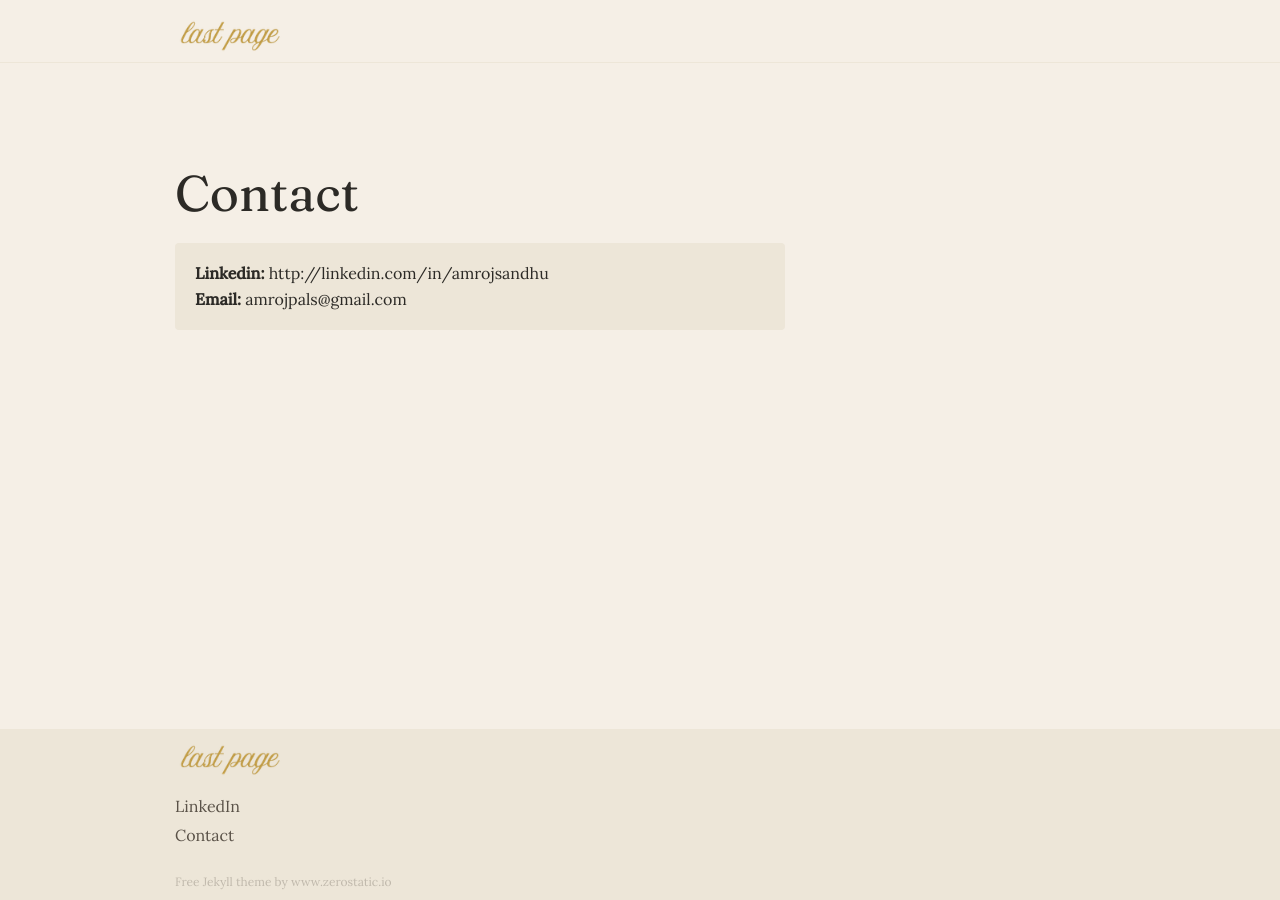
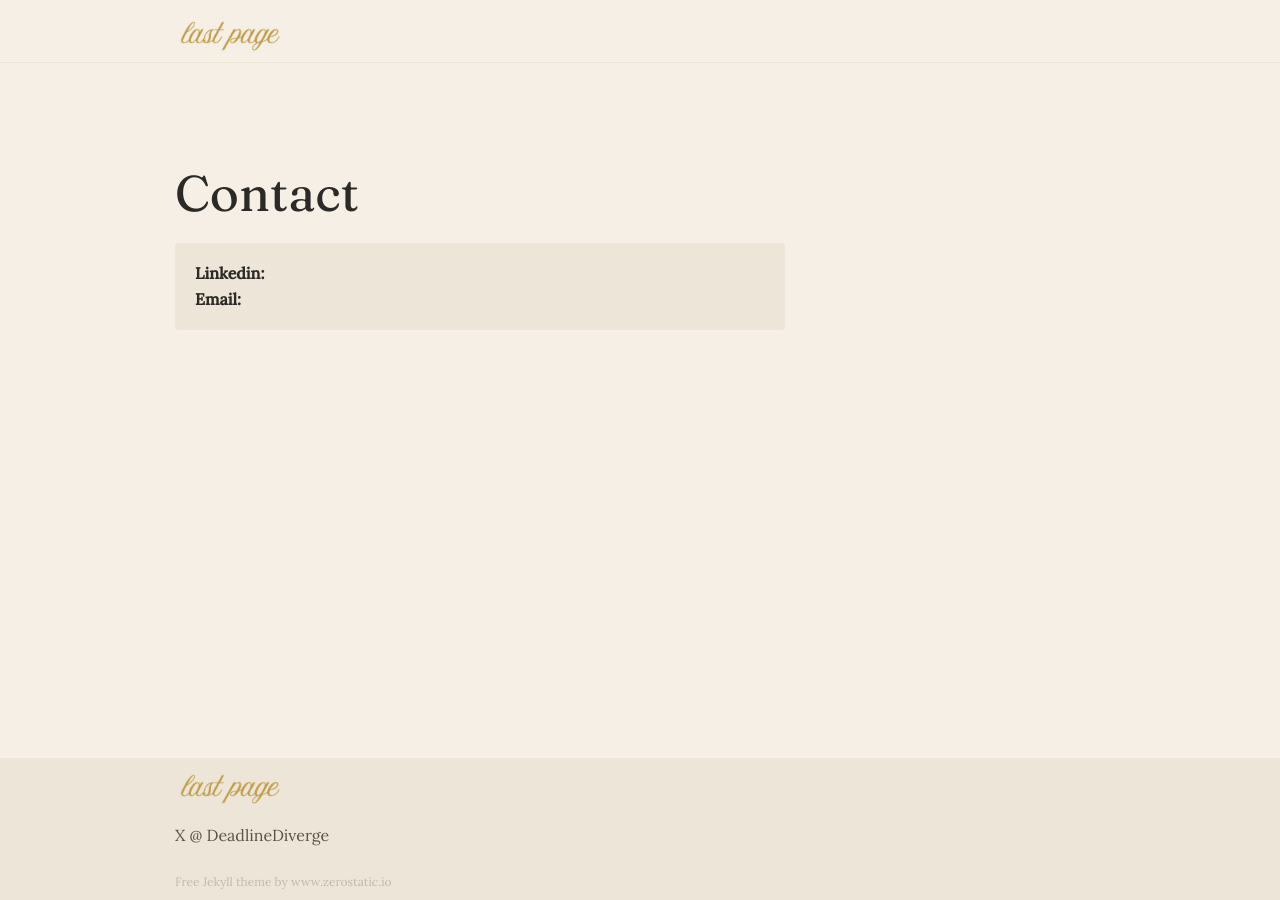
Before and after one commit to amrojsandhu/amrojsandhu.github.io, a Jekyll site: the page built from contact.md, in a window 1280 px wide. Built offline with Jekyll 4.4.1, drawn with Linux system fonts in a browser that asks for light colours.

Commit message:
Remove personal contact information and update social links

```diff
--- a/_data/contact.yml
+++ b/_data/contact.yml
@@ -1,3 +1,3 @@
-email: 'amrojpals@gmail.com'
-linkedin: 'http://linkedin.com/in/amrojsandhu'
+email: ''
+linkedin: ''
 contact_button_link: 'contact'
--- a/_data/menus.yml
+++ b/_data/menus.yml
@@ -4,9 +4,6 @@ main:
     weight: 5
 
 footer:
-  - name: "LinkedIn"
-    url: "https://www.linkedin.com/in/amrojsandhu/"
+  - name: "X @ DeadlineDiverge"
+    url: "https://x.com/DeadlineDiverge"
     weight: 1
-  - name: "Contact"
-    url: "/contact/"
-    weight: 2
--- a/_data/social.json
+++ b/_data/social.json
@@ -1,17 +1,7 @@
 [
   {
-    "name": "Github",
-    "link": "https://github.com/amrojsandhu",
-    "image": "images/social/github.svg"
-  },
-  {
-    "name": "Email",
-    "link": "mailto:amrojpals@gmail.com ",
-    "image": "images/social/email.svg"
-  },
-  {
-    "name": "Linkedin",
-    "link": "https://www.linkedin.com/in/amrojsandhu/",
-    "image": "images/social/linkedin.svg"
+    "name": "X",
+    "link": "https://x.com/DeadlineDiverge",
+    "image": "images/social/x.svg"
   }
 ]
```
Also changed, not shown: index.md (+0 -2 lines), images/social/x.svg (added).
